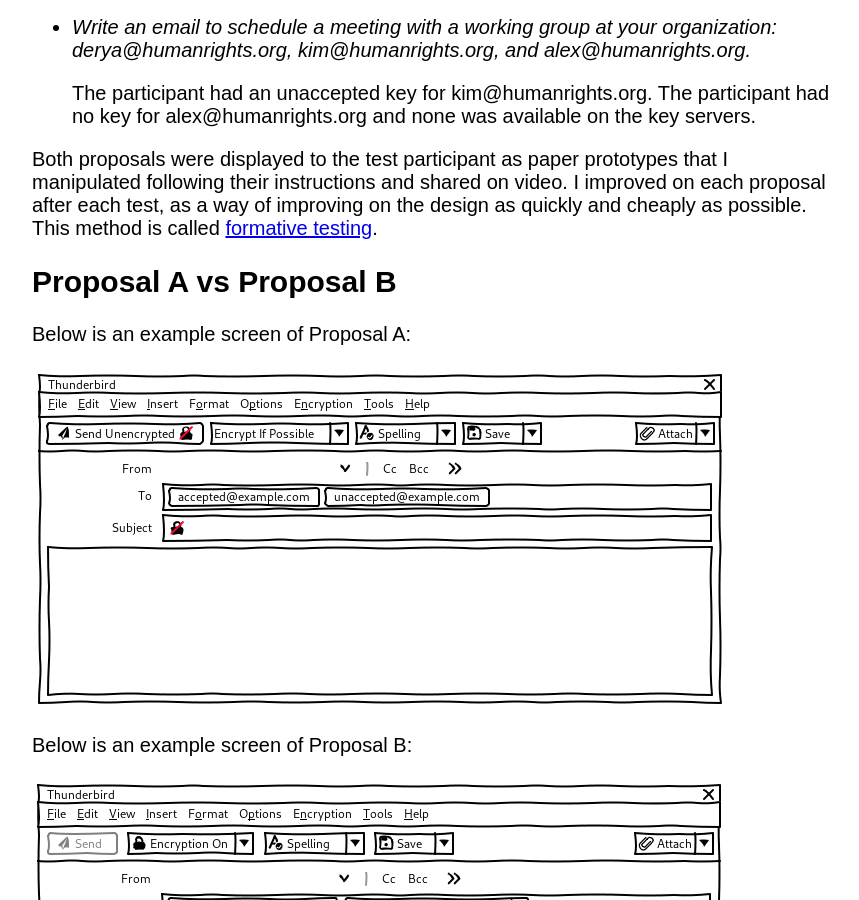
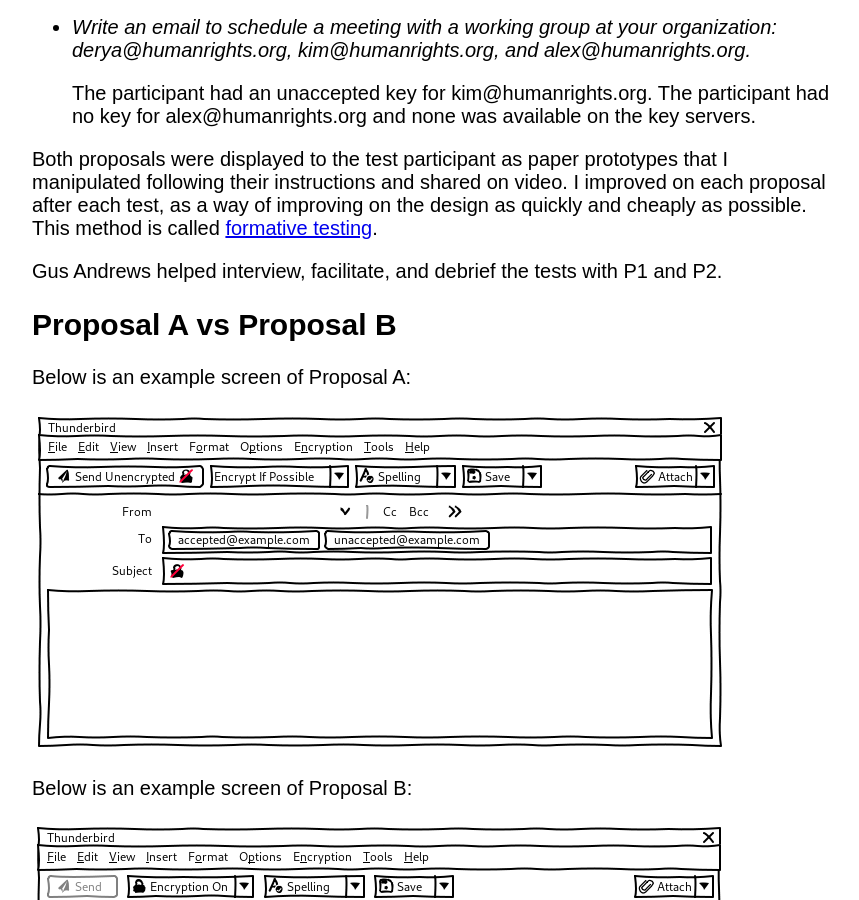
Before and after one commit to nfalquet/thunderbird-openpgp, a Jekyll site: the page built from jekyll/index.md, in a window 1280 px wide and 900 px high, scrolled down 700 px. Shown: the whole window, without its empty margins (208-1067 px from the left). Built offline with Jekyll 4.4.1, drawn with Linux system fonts in a browser that asks for light colours; some of the changed text lies outside the part shown.

Commit message:
Fix placement

```diff
--- a/jekyll/index.md
+++ b/jekyll/index.md
@@ -42,6 +42,8 @@ I manipulated following their instructions and shared on video. I improved on
 each proposal after each test, as a way of improving on the design as quickly
 and cheaply as possible. This method is called [formative
 testing](https://simplysecure.org/blog/formative-testing).
+
+Gus Andrews helped interview, facilitate, and debrief the tests with P1 and P2.
 
 Proposal A vs Proposal B
 ------------------------
```
Also changed, not shown: other parts of jekyll/index.md (+0 -2 lines).
